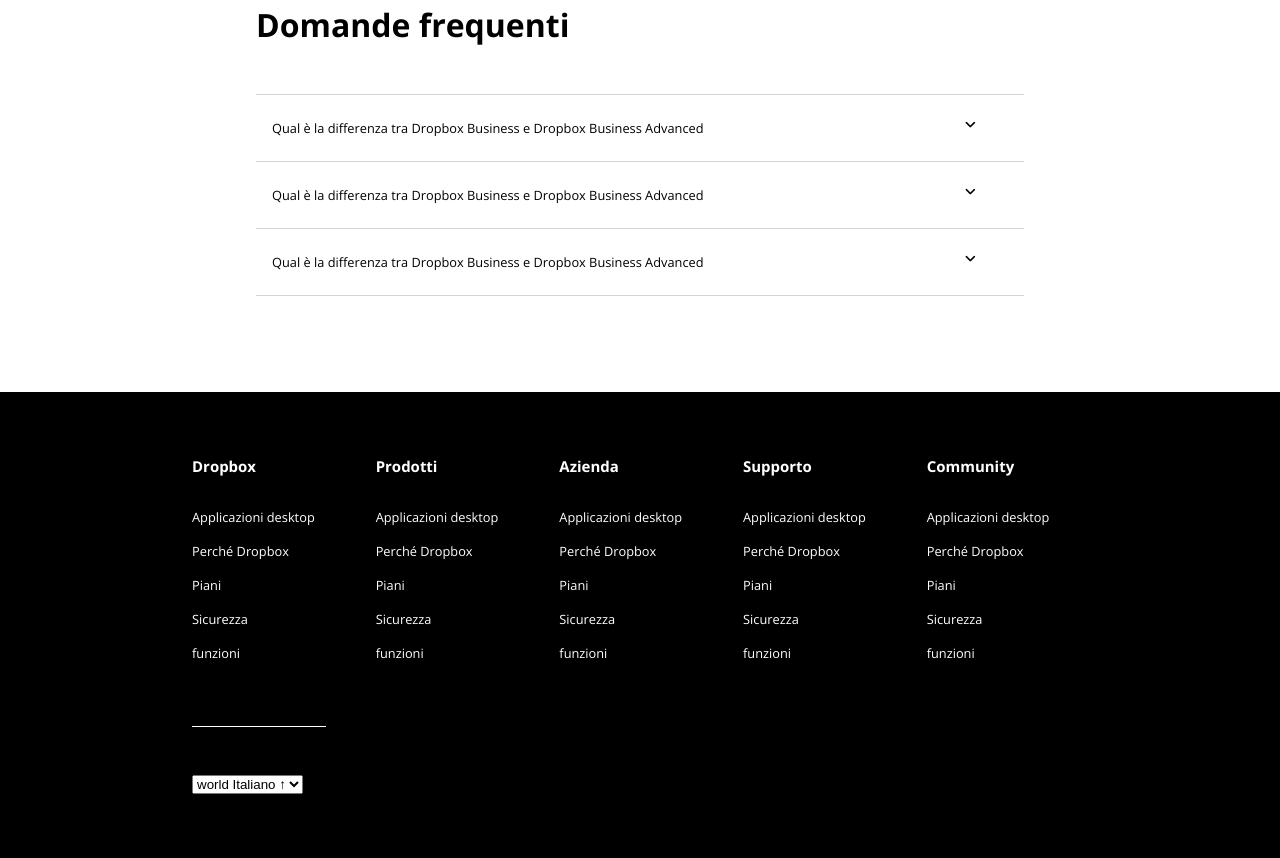
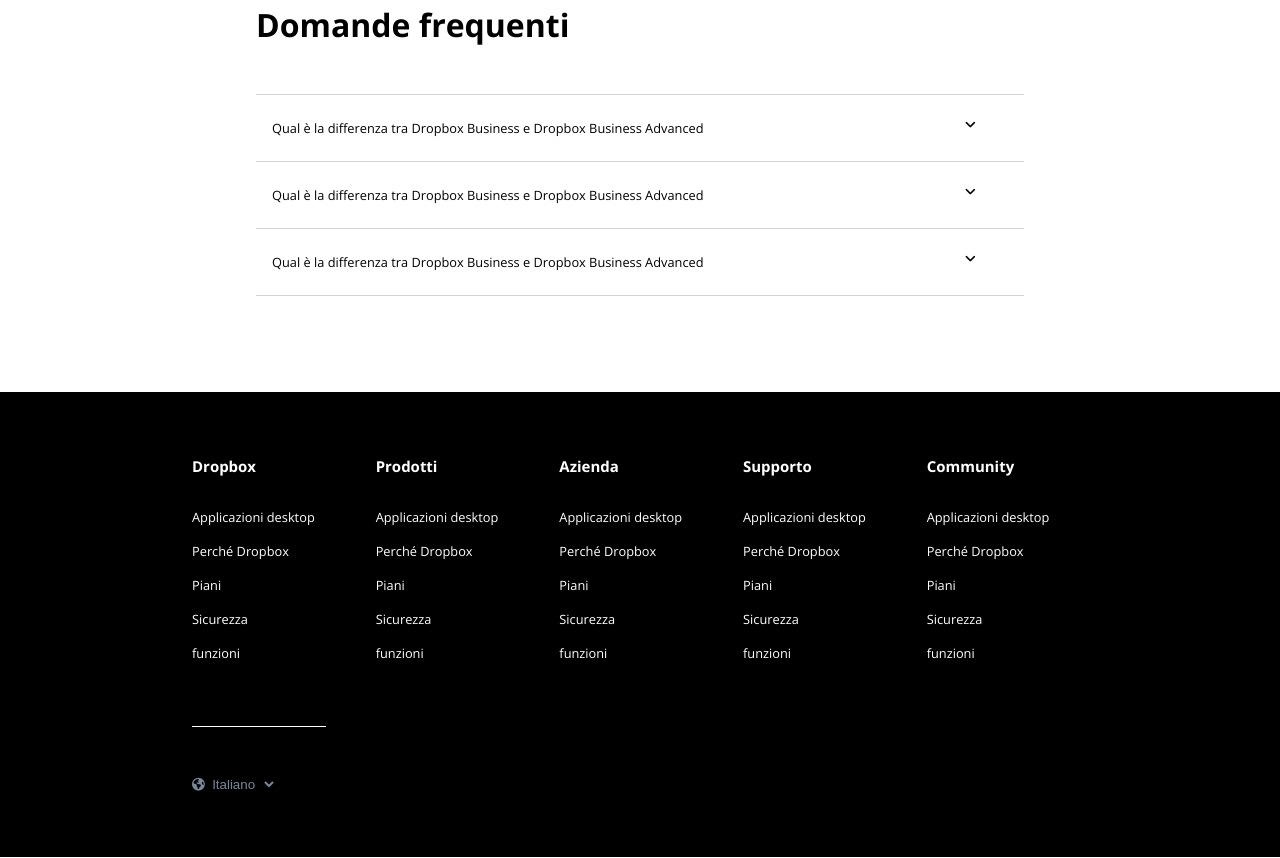
Before and after one commit to sebastianocalella/htmlcss-dropbox, a plain HTML site: page index.html in a window 1280 px wide. Shown: the part 4628-5486 px from the top of the page. Drawn offline with nearby package versions, Linux system fonts and the light colour scheme.

Commit message:
page footer details

```diff
--- a/index.html
+++ b/index.html
@@ -327,8 +327,11 @@
                 </div>
             </div>
             <hr class="small bg-white">
+            <i class="fa-solid fa-earth-americas"></i>
             <select name="language">
-                <option value="">  world Italiano &UpArrow; </option>
+                <option value="">Italiano</option>
+                <option value="">English</option>
+                <option value="">Deutsch</option>
             </select>
         </footer>
     </body>
--- a/style.css
+++ b/style.css
@@ -383,3 +383,13 @@ body>footer{
 body>footer>hr{
     margin: 3rem 0;
 }
+
+body>footer i{
+    color: lightslategray;
+}
+
+body>footer>select{
+    background-color: black;
+    color: lightslategray;
+    border: none;
+}
```
